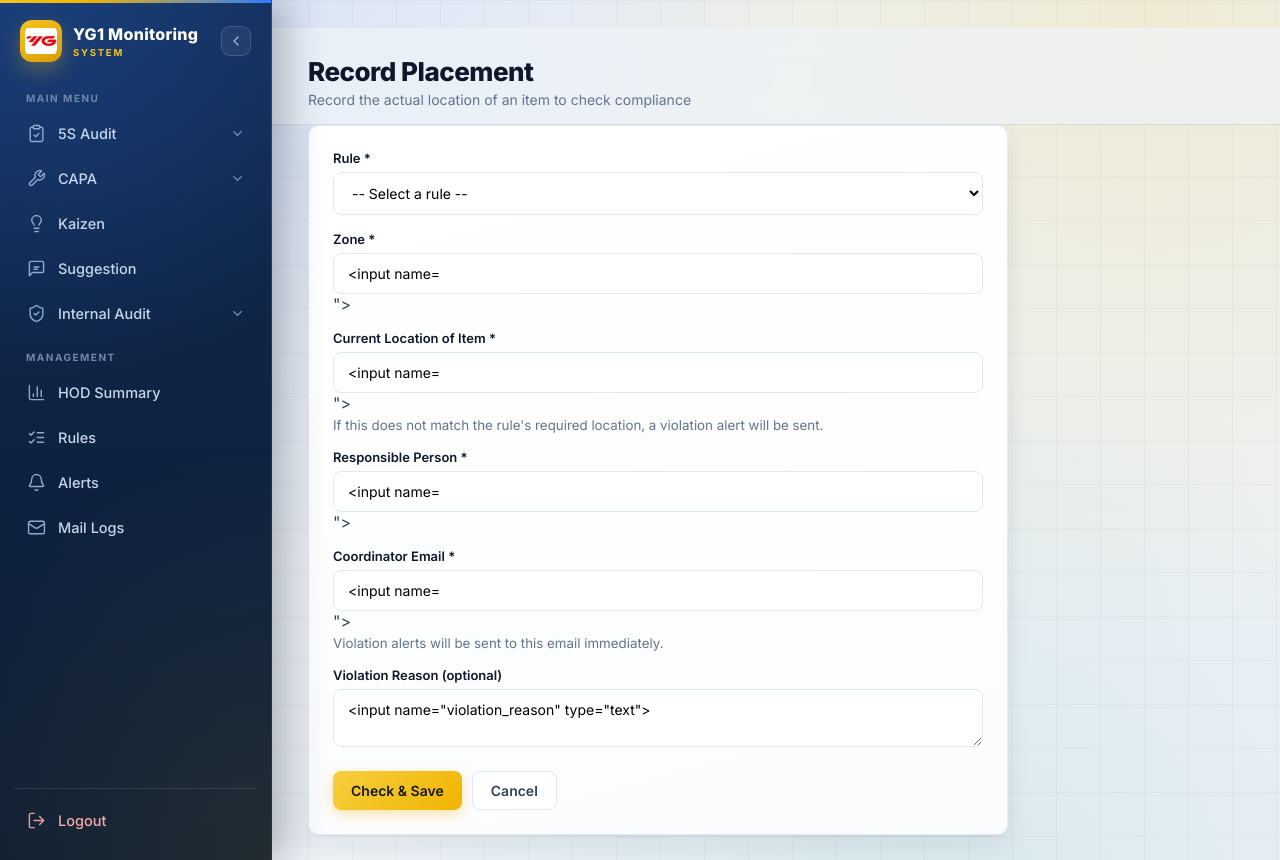
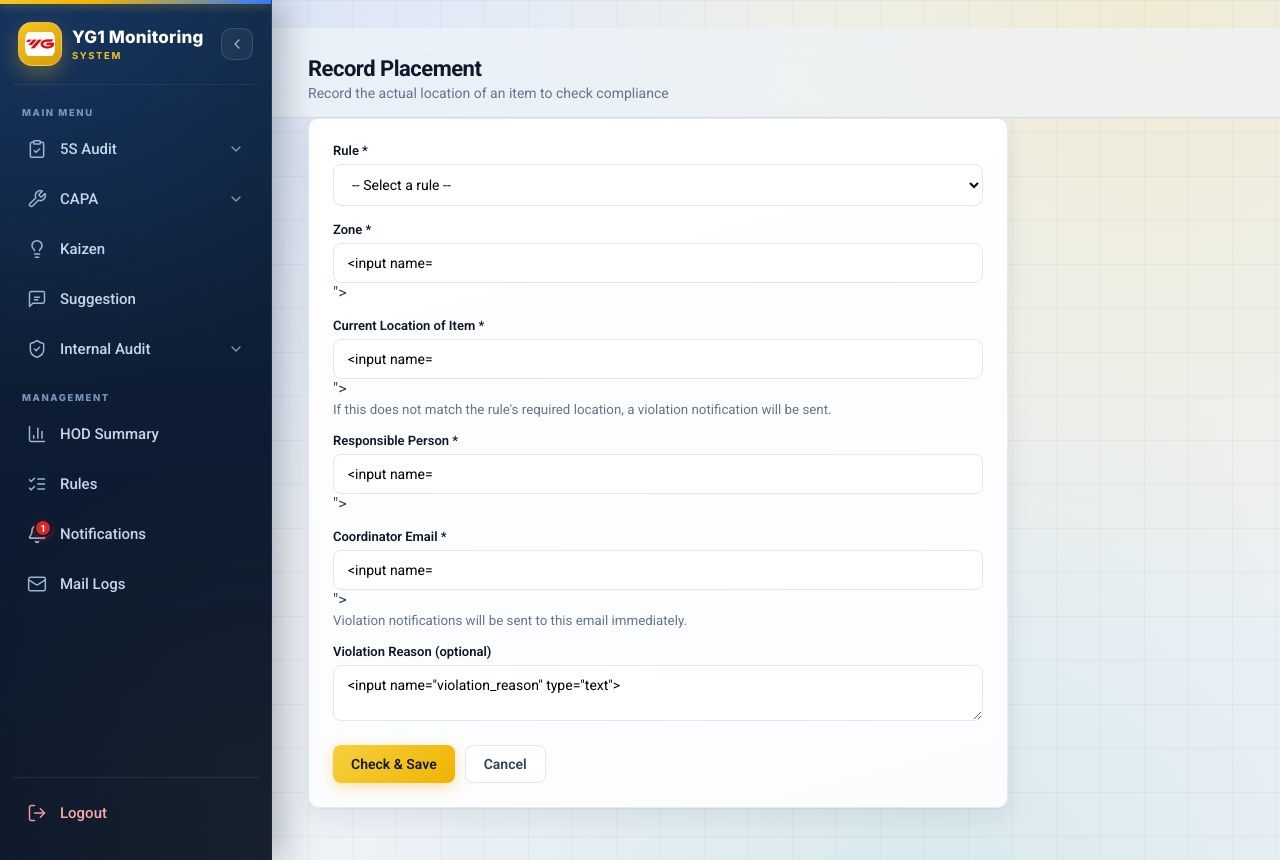
Before and after one commit to arunkbr31/yg1_monitoring, a Python web app: template templates/placement_form.html in a window 1280 px wide. Run offline with Jinja, Linux system fonts and the light colour scheme; the template is opened without the code that fills it: most values are stand-ins (such as "Sample title", 1, 10 or a date in 2020); one stand-in notice (Sample message) is shown; form fields are guessed from the names that the template uses.

Commit message:
work on notification and font

```diff
--- a/templates/_sidebar.html
+++ b/templates/_sidebar.html
@@ -181,9 +181,14 @@
             <span class="nav-text">Rules</span>
         </a>
 
-        <a href="{{ url_for('alerts') }}" class="nav-item" title="Alerts">
-            <span class="icon"><svg viewBox="0 0 24 24" aria-hidden="true"><path d="M10.27 21a2 2 0 0 0 3.46 0"/><path d="M3.26 15.33A1 1 0 0 0 4 17h16a1 1 0 0 0 .74-1.67C19.41 13.96 18 12.5 18 8A6 6 0 0 0 6 8c0 4.5-1.41 5.96-2.74 7.33"/></svg></span>
-            <span class="nav-text">Alerts</span>
+        <a href="{{ url_for('notifications') }}" class="nav-item nav-notification" title="Notifications">
+            <span class="icon icon-badge" style="position:relative;">
+                <svg viewBox="0 0 24 24" aria-hidden="true"><path d="M10.27 21a2 2 0 0 0 3.46 0"/><path d="M3.26 15.33A1 1 0 0 0 4 17h16a1 1 0 0 0 .74-1.67C19.41 13.96 18 12.5 18 8A6 6 0 0 0 6 8c0 4.5-1.41 5.96-2.74 7.33"/></svg>
+                {% if notification_count and notification_count > 0 %}
+                <span class="nav-count">{{ notification_count }}</span>
+                {% endif %}
+            </span>
+            <span class="nav-text">Notifications</span>
         </a>
 
         <a href="{{ url_for('mail_logs') }}" class="nav-item" title="Mail Logs">
--- a/templates/audit_form.html
+++ b/templates/audit_form.html
@@ -85,7 +85,7 @@
                 <div class="form-group">
                     <label for="responsible_email">Responsible Email *</label>
                     <input type="email" id="responsible_email" name="responsible_email" placeholder="responsible@company.com" required value="{{ audit.responsible_email if audit else (form.responsible_email if form else '') }}">
-                    <small style="color:var(--text-light); display:block; margin-top:4px;">Alert notifications will be sent to this email.</small>
+                    <small style="color:var(--text-light); display:block; margin-top:4px;">Notification emails will be sent to this email.</small>
                 </div>
                 <div class="form-group">
                     <label for="target_date">Target Date</label>
--- a/templates/base.html
+++ b/templates/base.html
@@ -7,7 +7,7 @@
     <script src="https://cdn.jsdelivr.net/npm/chart.js@4.4.3/dist/chart.umd.min.js"></script>
     <link rel="stylesheet" href="https://cdn.jsdelivr.net/npm/flatpickr/dist/flatpickr.min.css">
     <script src="https://cdn.jsdelivr.net/npm/flatpickr"></script>
-    <link href="https://fonts.googleapis.com/css2?family=Inter:wght@300;400;500;600;700;800&display=swap" rel="stylesheet">
+    <link href="https://fonts.googleapis.com/css2?family=Inter:wght@300;400;500;600;700;800&family=Roboto:wght@300;400;500;600;700&display=swap" rel="stylesheet">
     <style>
         :root {
             --primary: #2563eb;
@@ -35,7 +35,7 @@
         }
         * { margin: 0; padding: 0; box-sizing: border-box; }
         body {
-            font-family: 'Inter', -apple-system, sans-serif;
+            font-family: 'Roboto', -apple-system, BlinkMacSystemFont, 'Segoe UI', sans-serif;
             color: var(--text);
             min-height: 100vh;
             background-color: #eef2f7;
@@ -533,6 +533,7 @@
             padding: 10px 18px;
             border: none;
             border-radius: 8px;
+            font-family: 'Roboto', sans-serif;
             font-size: 14px;
             font-weight: 600;
             transition: background .2s, transform .1s, box-shadow .2s;
@@ -644,35 +645,36 @@
             to { opacity: 0; transform: translateX(40px) scale(.95); }
         }
         .flash.removing { animation: flashOut .3s ease forwards; pointer-events: none; }
-
         /* ── Sidebar layout ── */
         .layout { display: flex; height: 100vh; overflow: hidden; }
         .sidebar {
             width: var(--sb-width);
             color: #cfdcee;
-            padding: 0 14px 16px;
+            padding: 0 12px 20px;
             display: flex;
             flex-direction: column;
             position: fixed;
             top: 0; bottom: 0; left: 0;
             z-index: 100;
             background:
-                radial-gradient(circle at 12% 0%, rgba(47,123,255,.24) 0%, transparent 44%),
-                radial-gradient(circle at 100% 100%, rgba(245,197,32,.10) 0%, transparent 46%),
-                linear-gradient(180deg, #132c52 0%, #0e2242 48%, #0a1b34 100%);
-            border-right: 1px solid rgba(255,255,255,.08);
-            box-shadow: 12px 0 38px rgba(8,20,40,.30);
+                radial-gradient(circle at 12% 0%, rgba(47,123,255,.16) 0%, transparent 44%),
+                radial-gradient(circle at 100% 100%, rgba(245,197,32,.06) 0%, transparent 46%),
+                linear-gradient(180deg, #112842 0%, #0d1c32 48%, #09162c 100%);
+            border-right: 1px solid rgba(255,255,255,.06);
+            box-shadow: 10px 0 32px rgba(8,20,40,.28);
             transition: width .26s cubic-bezier(.4,0,.2,1);
             overflow: visible;
+            font-family: 'Inter', -apple-system, BlinkMacSystemFont, 'Segoe UI', Roboto, sans-serif;
         }
         /* thin brand accent along the top edge of the rail */
         .sidebar::before {
             content: '';
             position: absolute;
             inset: 0 0 auto 0;
-            height: 3px;
-            background: linear-gradient(90deg, #f5c520 0%, #f0b400 32%, #2f7bff 100%);
+            height: 4px;
+            background: linear-gradient(90deg, #f5c520 0%, #f0b400 35%, #2f7bff 100%);
             z-index: 5;
+            box-shadow: 0 2px 8px rgba(245,197,32,.35);
         }
         .sidebar > * { position: relative; z-index: 2; }
 
@@ -681,41 +683,45 @@
             display: flex;
             align-items: center;
             gap: 10px;
-            padding: 20px 6px 16px;
-        }
-        .sidebar .brand { display: flex; align-items: center; gap: 11px; min-width: 0; flex: 1; }
+            padding: 22px 6px 18px;
+            border-bottom: 1px solid rgba(255,255,255,.06);
+            margin-bottom: 6px;
+        }
+        .sidebar .brand { display: flex; align-items: center; gap: 10px; min-width: 0; flex: 1; }
         .sidebar .brand .badge {
-            width: 42px; height: 42px;
-            flex: 0 0 42px;
+            width: 44px; height: 44px;
+            flex: 0 0 44px;
             background: linear-gradient(145deg, #f5c520, #d99b06);
-            border-radius: 12px;
+            border-radius: 14px;
             display: flex; align-items: center; justify-content: center;
             overflow: hidden;
-            padding: 5px;
-            box-shadow: 0 8px 20px rgba(245,197,32,.28);
+            padding: 6px;
+            box-shadow: 0 8px 20px rgba(245,197,32,.30);
+            border: 1px solid rgba(255,255,255,.25);
         }
         .sidebar .brand .badge img {
             width: 100%; height: 100%;
             object-fit: contain;
-            border-radius: 8px;
+            border-radius: 10px;
             display: block;
         }
         .sidebar .brand-text { min-width: 0; }
-        .sidebar .brand h2 { font-size: 16px; font-weight: 800; color: #fff; letter-spacing: .3px; white-space: nowrap; }
-        .sidebar .brand small { display: block; font-size: 9.5px; color: #f5c520; font-weight: 700; letter-spacing: 1.8px; text-transform: uppercase; margin-top: 3px; }
+        .sidebar .brand h2 { font-size: 17px; font-weight: 800; color: #fff; letter-spacing: .2px; white-space: nowrap; }
+        .sidebar .brand small { display: block; font-size: 9.5px; color: #f5c520; font-weight: 700; letter-spacing: 1.6px; text-transform: uppercase; margin-top: 3px; }
 
         /* ── Collapse (icons-only) toggle ── */
         .sidebar-collapse {
             flex: 0 0 auto;
-            width: 30px; height: 30px;
+            width: 32px; height: 32px;
             display: flex; align-items: center; justify-content: center;
-            border-radius: 9px;
-            border: 1px solid rgba(255,255,255,.14);
-            background: rgba(255,255,255,.06);
+            border-radius: 10px;
+            border: 1px solid rgba(255,255,255,.12);
+            background: rgba(255,255,255,.05);
             color: #9db4d2;
             transition: background .2s, color .2s, border-color .2s;
-        }
-        .sidebar-collapse:hover { background: rgba(47,123,255,.26); border-color: rgba(47,123,255,.45); color: #fff; }
+            margin-left: auto;
+        }
+        .sidebar-collapse:hover { background: rgba(47,123,255,.22); border-color: rgba(47,123,255,.45); color: #fff; }
         .sidebar-collapse svg { width: 16px; height: 16px; fill: none; stroke: currentColor; stroke-width: 2; stroke-linecap: round; stroke-linejoin: round; }
         .sidebar-collapse .chev-right { display: none; }
         html.sidebar-icononly .sidebar-collapse .chev-left { display: none; }
@@ -726,17 +732,18 @@
             min-height: 0;
             overflow-y: auto;
             overflow-x: hidden;
-            padding-bottom: 8px;
+            padding-bottom: 12px;
             scrollbar-width: thin;
-            scrollbar-color: rgba(255,255,255,.18) transparent;
-        }
-        .sidebar .sidebar-nav::-webkit-scrollbar { width: 6px; }
-        .sidebar .sidebar-nav::-webkit-scrollbar-thumb { background: rgba(255,255,255,.16); border-radius: 3px; }
+            scrollbar-color: rgba(255,255,255,.16) transparent;
+        }
+        .sidebar .sidebar-nav::-webkit-scrollbar { width: 5px; }
+        .sidebar .sidebar-nav::-webkit-scrollbar-thumb { background: rgba(255,255,255,.14); border-radius: 3px; }
+
         .sidebar nav .nav-label {
-            font-size: 10px; font-weight: 700;
-            text-transform: uppercase; letter-spacing: 1.5px;
-            color: #6f88ab;
-            padding: 14px 12px 8px;
+            font-size: 9.5px; font-weight: 800;
+            text-transform: uppercase; letter-spacing: 1.6px;
+            color: #7a96b8;
+            padding: 16px 10px 8px;
             white-space: nowrap;
         }
         .sidebar nav a,
@@ -744,29 +751,30 @@
             position: relative;
             width: 100%;
             display: flex; align-items: center; gap: 12px;
-            padding: 11px 12px;
-            margin-bottom: 3px;
+            padding: 12px 14px;
+            margin-bottom: 4px;
             border: none;
             background: none;
-            border-radius: 10px;
-            font-size: 14.5px;
+            border-radius: 12px;
+            font-family: 'Roboto', sans-serif;
+            font-size: 15px;
             font-weight: 500;
             color: #c6d6ea;
             text-align: left;
-            transition: background .18s ease, color .18s ease, transform .18s ease;
+            transition: background .2s ease, color .2s ease, transform .2s ease, box-shadow .2s ease;
         }
         .sidebar nav a:hover,
         .sidebar nav .nav-parent:hover {
-            background: rgba(255,255,255,.09);
+            background: rgba(255,255,255,.08);
             color: #fff;
-            transform: translateX(2px);
+            transform: translateX(3px);
         }
         /* active leaf item = bright blue */
         .sidebar nav a.active {
             background: linear-gradient(90deg, #3b82f6 0%, #2563eb 100%);
             color: #fff;
-            font-weight: 600;
-            box-shadow: 0 6px 16px rgba(37,99,235,.35);
+            font-weight: 700;
+            box-shadow: 0 6px 18px rgba(37,99,235,.40);
         }
         .sidebar nav a.active:hover {
             background: linear-gradient(90deg, #3b82f6 0%, #2563eb 100%);
@@ -789,14 +797,14 @@
             text-overflow: ellipsis;
         }
         .sidebar nav .icon {
-            flex: 0 0 20px;
+            flex: 0 0 22px;
+            width: 22px; height: 22px;
+            display: flex; align-items: center; justify-content: center;
+            color: #9db4d2;
+            transition: color .2s ease;
+        }
+        .sidebar nav .icon svg {
             width: 20px; height: 20px;
-            display: flex; align-items: center; justify-content: center;
-            color: #8fa9cc;
-            transition: color .18s ease;
-        }
-        .sidebar nav .icon svg {
-            width: 19px; height: 19px;
             fill: none; stroke: currentColor;
             stroke-width: 1.8; stroke-linecap: round; stroke-linejoin: round;
         }
@@ -805,18 +813,18 @@
         .sidebar nav a.active .icon { color: #fff; }
 
         /* ── Sidebar dropdown (5S Audit > HOD Audit / 5S Audit) ── */
-        .sidebar nav .nav-group { margin-bottom: 3px; }
+        .sidebar nav .nav-group { margin-bottom: 4px; }
         .sidebar nav .nav-parent { margin-bottom: 0; }
         .sidebar nav .nav-parent .caret {
             margin-left: auto;
-            flex: 0 0 16px;
-            width: 16px; height: 16px;
+            flex: 0 0 18px;
+            width: 18px; height: 18px;
             display: flex; align-items: center; justify-content: center;
             color: #7f99ba;
             transition: transform .28s cubic-bezier(.4,0,.2,1), color .18s;
         }
         .sidebar nav .nav-parent .caret svg {
-            width: 15px; height: 15px;
+            width: 16px; height: 16px;
             fill: none; stroke: currentColor;
             stroke-width: 2; stroke-linecap: round; stroke-linejoin: round;
         }
@@ -825,19 +833,40 @@
            subtle highlight, while the leaf itself carries the bright blue */
         .sidebar nav .nav-parent.active,
         .sidebar nav .nav-group.open > .nav-parent {
-            background: rgba(47,123,255,.18);
+            background: rgba(47,123,255,.14);
             color: #fff;
-            font-weight: 600;
+            font-weight: 700;
+            box-shadow: 0 4px 12px rgba(47,123,255,.20);
         }
         .sidebar nav .nav-parent.active .icon,
         .sidebar nav .nav-group.open > .nav-parent .icon { color: #86b4ff; }
+        .sidebar nav .nav-badge {
+            display: inline-flex; align-items: center; justify-content: center;
+            min-width: 20px; height: 20px; padding: 0 6px;
+            background: #f5c520; color: #14181f;
+            font-size: 11px; font-weight: 800; border-radius: 10px;
+            margin-left: 6px; flex-shrink: 0;
+            box-shadow: 0 2px 6px rgba(245,197,32,.35);
+        }
+        .sidebar nav .nav-notification { position: relative; }
+        .sidebar nav .nav-count {
+            position: absolute; top: -4px; right: -4px;
+            min-width: 18px; height: 18px; padding: 0 4px;
+            background: #dc2626; color: #fff;
+            font-size: 10px; font-weight: 800; border-radius: 10px;
+            display: flex; align-items: center; justify-content: center;
+            box-shadow: 0 2px 6px rgba(220,38,38,.45);
+            border: 2px solid #0f172a;
+            z-index: 10;
+        }
+        .sidebar nav .nav-notification .icon-badge svg { stroke-width: 2; }
         .sidebar nav .nav-submenu {
             max-height: 0;
             opacity: 0;
             overflow: hidden;
-            margin-left: 11px;
-            padding-left: 14px;
-            border-left: 1px solid rgba(255,255,255,.10);
+            margin-left: 10px;
+            padding-left: 16px;
+            border-left: 1px solid rgba(255,255,255,.08);
             transition:
                 max-height .3s cubic-bezier(.4,0,.2,1),
                 opacity .22s ease,
@@ -848,31 +877,36 @@
         .sidebar nav .nav-group.open > .nav-submenu {
             max-height: 1200px;
             opacity: 1;
-            margin: 5px 0 7px;
-            padding: 6px 0 6px 14px;
-            background: rgba(255,255,255,.055);
-            border-left: 2px solid rgba(59,130,246,.55);
-            border-radius: 0 12px 12px 0;
+            margin: 6px 0 8px;
+            padding: 8px 0 8px 16px;
+            background: rgba(255,255,255,.04);
+            border-left: 2px solid rgba(59,130,246,.45);
+            border-radius: 0 14px 14px 0;
             overflow: visible;
         }
-        .sidebar nav .nav-submenu a { font-size: 13.5px; padding: 9px 12px; margin-bottom: 2px; }
+        .sidebar nav .nav-submenu a { font-family: 'Roboto', sans-serif; font-size: 13px; font-weight: 500; padding: 10px 14px; margin-bottom: 3px; border-radius: 10px; }
+        .sidebar nav .nav-submenu a:hover {
+            background: rgba(255,255,255,.06);
+            color: #fff;
+            transform: translateX(2px);
+        }
         .sidebar nav .nav-submenu a .icon { flex: 0 0 18px; width: 18px; height: 18px; }
         .sidebar nav .nav-submenu a .icon svg { width: 17px; height: 17px; }
 
         /* ── Footer: user, settings, logout ── */
         .sidebar .user-box {
             flex: 0 0 auto;
-            border-top: 1px solid rgba(255,255,255,.10);
-            padding-top: 10px;
-            margin-top: 8px;
-        }
-        .sidebar .user-box .user-info { padding: 6px 12px 10px; margin-bottom: 4px; }
-        .sidebar .user-box .user-info strong { display: block; color: #fff; font-size: 13.5px; font-weight: 600; }
-        .sidebar .user-box .user-info span { display: block; font-size: 11.5px; color: #8ba4c4; text-transform: capitalize; }
+            border-top: 1px solid rgba(255,255,255,.08);
+            padding-top: 12px;
+            margin-top: 10px;
+        }
+        .sidebar .user-box .user-info { padding: 8px 12px 10px; margin-bottom: 6px; }
+        .sidebar .user-box .user-info strong { display: block; color: #fff; font-size: 13.5px; font-weight: 700; }
+        .sidebar .user-box .user-info span { display: block; font-size: 11px; color: #8ba4c4; text-transform: capitalize; }
         .sidebar .sidebar-nav-foot { display: block; }
         .sidebar nav .nav-logout { color: #f7a8a8; }
         .sidebar nav .nav-logout .icon { color: #ef9a9a; }
-        .sidebar nav .nav-logout:hover { background: rgba(239,68,68,.16); color: #ffd9d9; }
+        .sidebar nav .nav-logout:hover { background: rgba(239,68,68,.12); color: #ffd9d9; }
         .sidebar nav .nav-logout:hover .icon { color: #ffd9d9; }
 
         /* ── Icons-only (compact) mode ── */
@@ -946,7 +980,7 @@
             backdrop-filter: blur(12px) saturate(160%);
             border-bottom: 1px solid rgba(148,163,184,.28);
         }
-        .page-header h1 { font-size: 26px; font-weight: 800; color: var(--dark); letter-spacing: -.5px; }
+        .page-header h1 { font-family: 'Roboto', sans-serif; font-size: 22px; font-weight: 700; color: var(--dark); letter-spacing: -.5px; }
         .page-header p { font-size: 14px; color: var(--text-light); margin-top: 4px; }
         .page-header .actions { display: flex; gap: 10px; }
 
--- a/templates/placement_form.html
+++ b/templates/placement_form.html
@@ -46,7 +46,7 @@
                 <div class="form-group">
                     <label for="current_location">Current Location of Item *</label>
                     <input type="text" id="current_location" name="current_location" placeholder="Where is the item actually located?" required value="{{ form.current_location if form else '' }}">
-                    <small style="color:var(--text-light); display:block; margin-top:4px;">If this does not match the rule's required location, a violation alert will be sent.</small>
+                    <small style="color:var(--text-light); display:block; margin-top:4px;">If this does not match the rule's required location, a violation notification will be sent.</small>
                 </div>
                 <div class="form-group">
                     <label for="responsible_person">Responsible Person *</label>
@@ -55,7 +55,7 @@
                 <div class="form-group">
                     <label for="coordinator_email">Coordinator Email *</label>
                     <input type="email" id="coordinator_email" name="coordinator_email" placeholder="coordinator@company.com" required value="{{ form.coordinator_email if form else '' }}">
-                    <small style="color:var(--text-light); display:block; margin-top:4px;">Violation alerts will be sent to this email immediately.</small>
+                    <small style="color:var(--text-light); display:block; margin-top:4px;">Violation notifications will be sent to this email immediately.</small>
                 </div>
                 <div class="form-group">
                     <label for="violation_reason">Violation Reason (optional)</label>
```
Also changed, not shown: other parts of templates/base.html (+21 -21 lines), app.py (+218 -107 lines), templates/alerts.html (deleted, +0 -72 lines), templates/notifications.html (added, +72 -0 lines).
